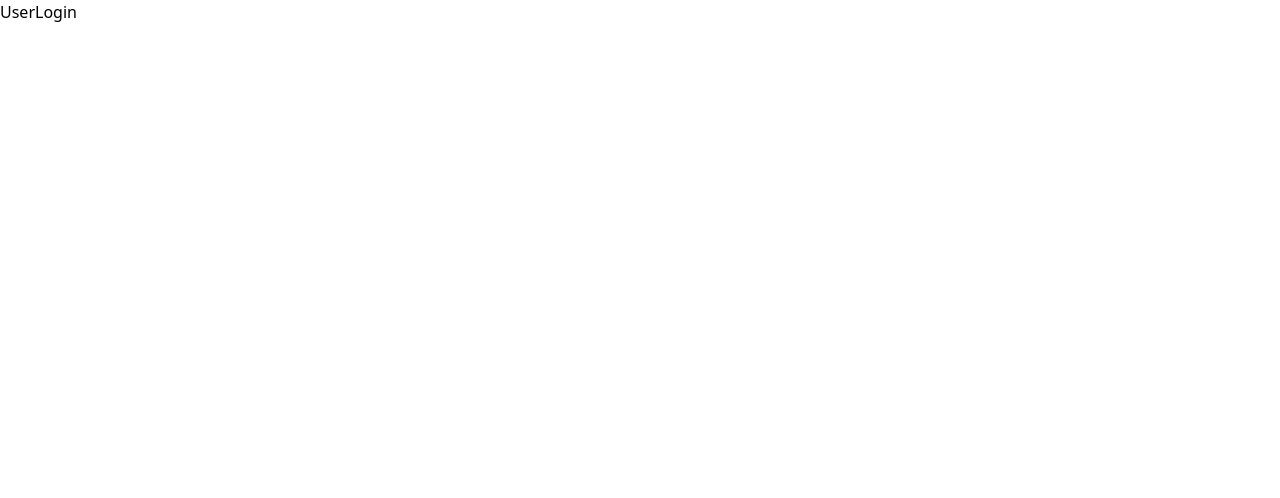
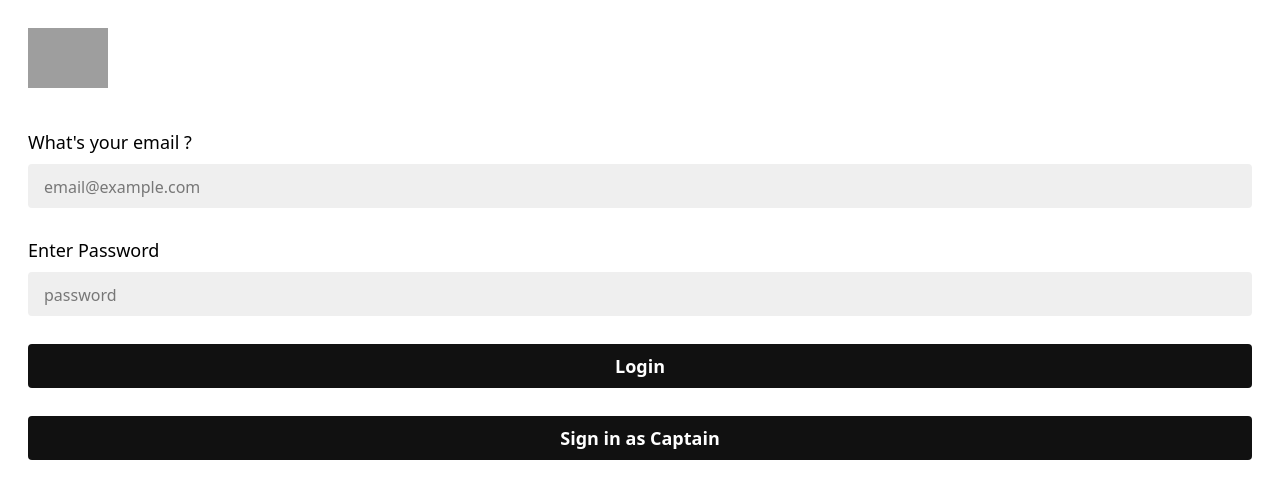
Before and after one commit to omk1r/uber-app, a React (Vite) app in the folder frontend/: page /login in a window 1280 px wide. Shown: the top 498 px of the page. Built offline with nearby package versions, Linux system fonts and the light colour scheme; grey boxes are pictures that could not be loaded.

Commit message:
user login form

```diff
--- a/frontend/src/pages/UserLogin.jsx
+++ b/frontend/src/pages/UserLogin.jsx
@@ -1,7 +1,44 @@
 import React from 'react';
 
 const UserLogin = () => {
-  return <div>UserLogin</div>;
+  return (
+    <div className="p-7">
+      <div>
+        <img
+          src="https://upload.wikimedia.org/wikipedia/commons/c/cc/Uber_logo_2018.png"
+          alt=""
+          className="mb-10 w-20"
+        />
+        <form action="">
+          <h3 className="mb-2 font-medium text-lg">What's your email ?</h3>
+          <input
+            required
+            className="bg-[#eeee] mb-7 px-4 py-2 rounded w-full text-lg placeholder:text-base"
+            type="email"
+            placeholder="email@example.com"
+          />
+
+          <h3 className="mb-2 font-medium text-lg">Enter Password</h3>
+          <input
+            type="password"
+            name=""
+            id="password"
+            placeholder="password"
+            className="bg-[#eeee] mb-7 px-4 py-2 rounded w-full text-lg placeholder:text-base"
+          />
+
+          <button className="bg-[#111] mb-7 px-4 py-2 rounded w-full font-semibold text-lg text-white placeholder:text-base">
+            Login
+          </button>
+        </form>
+      </div>
+      <div>
+        <button className="bg-[#111] mb-7 px-4 py-2 rounded w-full font-semibold text-lg text-white placeholder:text-base">
+          Sign in as Captain
+        </button>
+      </div>
+    </div>
+  );
 };
 
 export default UserLogin;
```
